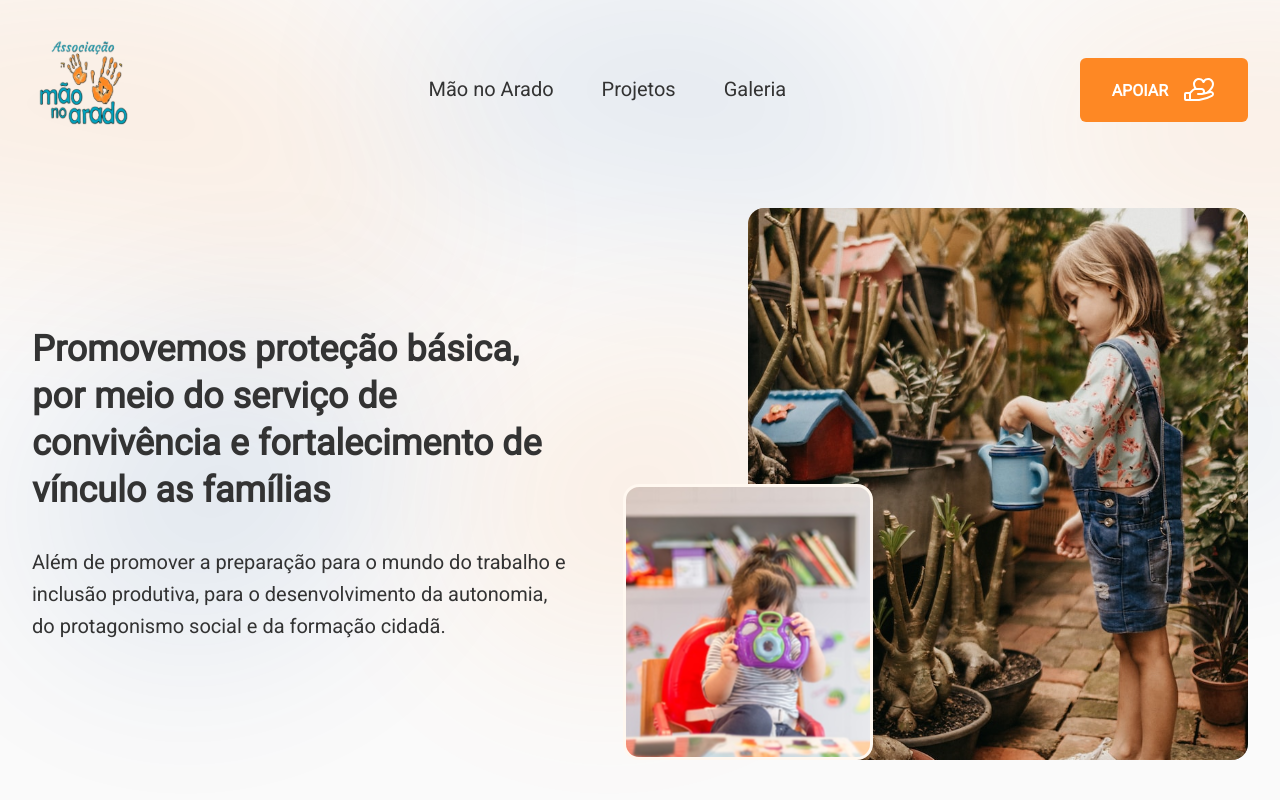
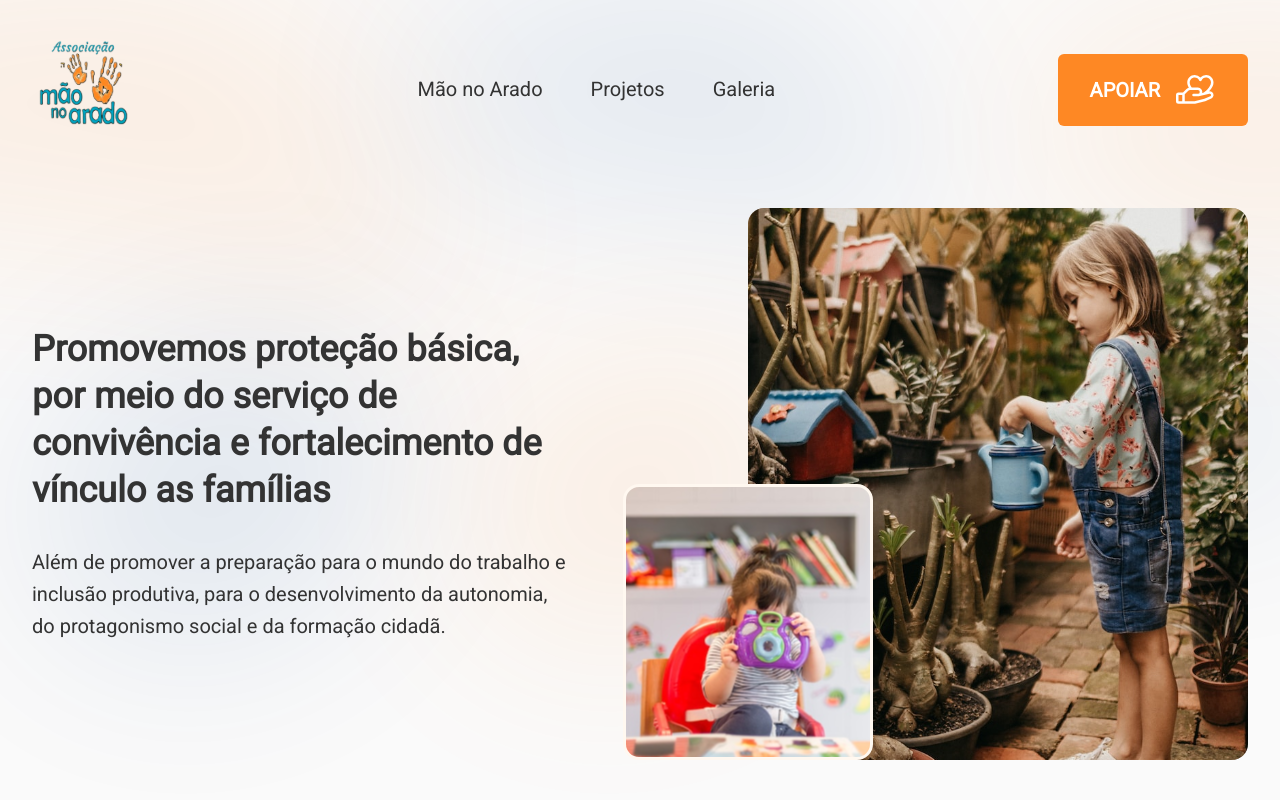
Before and after one commit to marcosaureliob/maoNoArado, a Next.js app: page / in a window 1280 px wide. Shown: the top 800 px of the page. Built offline with nearby package versions, Linux system fonts and the light colour scheme.

Commit message:
Tweaks in the Button Support component

```diff
--- a/src/app/page.tsx
+++ b/src/app/page.tsx
@@ -45,6 +45,7 @@ import {
   UsersFour,
   HandHeart,
 } from '@phosphor-icons/react'
+import { ButtonSupport } from '@/components/ButtonSupport'
 
 export default function Home() {
   return (
@@ -262,9 +263,10 @@ export default function Home() {
           </DonateBox>
         </DonateBoxContainer>
 
-        <ButtonDonate href="contact">
+        <ButtonSupport text={'Como Apoiar'} />
+        {/* <ButtonDonate href="contact">
           COMO AJUDAR <HandHeart size={40} />
-        </ButtonDonate>
+        </ButtonDonate> */}
       </DonateSectionContainer>
 
       <PartnerList>
--- a/src/components/ButtonSupport/index.tsx
+++ b/src/components/ButtonSupport/index.tsx
@@ -1,12 +1,16 @@
 import React from 'react'
-import HandHeard from '@/assets/hand-heart.svg'
 import { ButtonSupportWrapper, TextButton } from './styles'
-import Image from 'next/image'
-export const ButtonSupport = () => {
+import { HandHeart } from '@phosphor-icons/react'
+
+interface ButtonSupportProps {
+  text: string
+}
+
+export const ButtonSupport = ({ text }: ButtonSupportProps) => {
   return (
-    <ButtonSupportWrapper href="contact">
-      <TextButton>APOIAR</TextButton>
-      <Image src={HandHeard} alt="Imagem de uma mão segurando um coração" />
+    <ButtonSupportWrapper href="/contact">
+      <TextButton>{text}</TextButton>
+      <HandHeart size={40} />
     </ButtonSupportWrapper>
   )
 }
--- a/src/components/ButtonSupport/styles.ts
+++ b/src/components/ButtonSupport/styles.ts
@@ -16,7 +16,9 @@ export const ButtonSupportWrapper = styled(Link, {
     backgroundColor: '$orange700',
   },
 })
+
 export const TextButton = styled('span', {
-  fontSize: '1rem',
-  fontWeight: '600',
+  textTransform: 'uppercase',
+  fontSize: '1.25rem',
+  fontWeight: '700',
 })
--- a/src/components/Patterns/Footer/index.tsx
+++ b/src/components/Patterns/Footer/index.tsx
@@ -78,7 +78,7 @@ export const Footer = () => {
               <Link href="/">Contato</Link>
             </ListOptionsFooter>
             <SectionActionWrapper>
-              <ButtonSupport />
+              <ButtonSupport text={'Apoiar'} />
             </SectionActionWrapper>
           </ListOptionsFooterContainer>
         </FooterInforsContainer>
--- a/src/components/Patterns/Header/index.tsx
+++ b/src/components/Patterns/Header/index.tsx
@@ -105,7 +105,7 @@ export const Header = () => {
           </ButtonSupportMobile>
         </NavHeaderWrapper>
         <Support onClick={handleItemClick}>
-          <ButtonSupport />
+          <ButtonSupport text={'Apoiar'} />
         </Support>
       </HeaderWrapper>
     </HeaderContainer>
```
Also changed, not shown: src/assets/hand-heart.svg (deleted).
